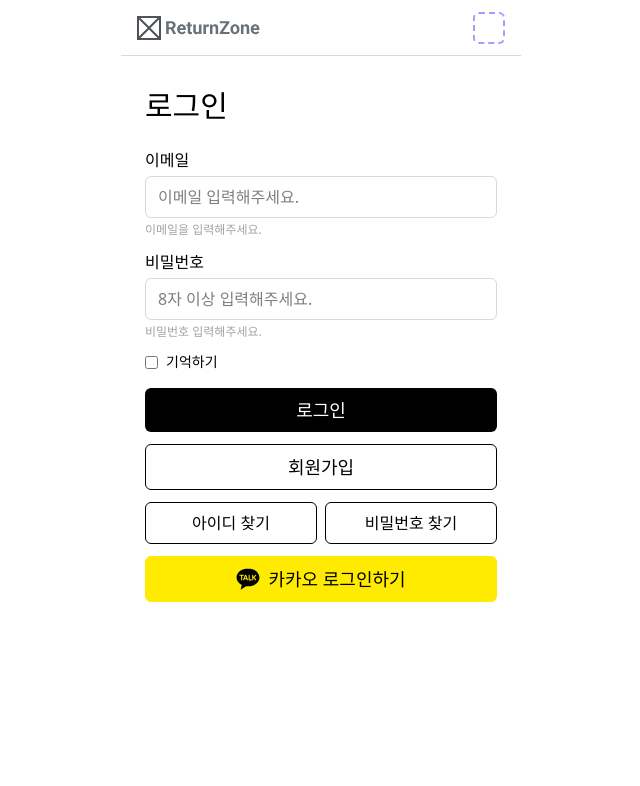
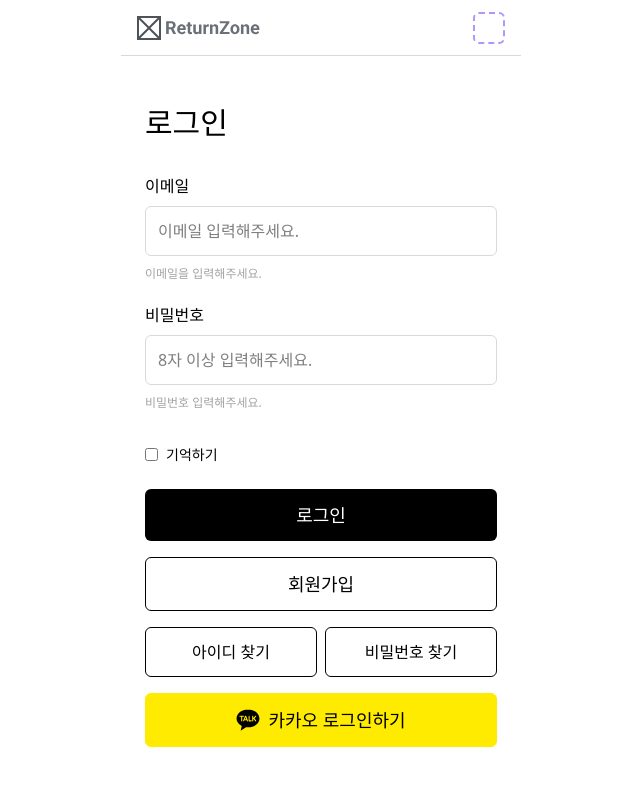
Before and after one commit to 9ITHON/5-ReturnZone-FE, a React (Vite) app: page / in a window 1280 px wide. Shown: the top 786 px of the page, without its empty margins (319-959 px from the left). Built offline with nearby package versions, Linux system fonts and the light colour scheme.

Commit message:
feat : 페이지 UI 수정

```diff
--- a/src/pages/Login.jsx
+++ b/src/pages/Login.jsx
@@ -7,7 +7,6 @@ export default function Login() {
   const [password, setPassword] = useState('');
   const [remember, setRemember] = useState(false);
 
-  // 프론트엔드 모의 로그인
   const handleLogin = (e) => {
     e.preventDefault();
     if (!email || !password) {
@@ -21,12 +20,11 @@ export default function Login() {
     alert(`로그인 성공!\n이메일: ${email}`);
   };
 
-  // 프론트엔드 모의 회원가입
+
   const handleSignup = () => {
     alert('회원가입 페이지로 이동합니다.');
   };
 
-  // 프론트엔드 모의 카카오 로그인
   const handleKakaoLogin = () => {
     alert('카카오 로그인 성공!');
   };
@@ -39,29 +37,29 @@ export default function Login() {
         <div className="w-8 h-8 border-2 border-dashed border-[#B197FC] rounded-md flex items-center justify-center" />
       </div>
       {/* Login Form */}
-      <form className="w-full max-w-[400px] flex-1 px-6 py-8 flex flex-col" onSubmit={handleLogin}>
-        <h1 className="text-3xl font-bold mb-6">로그인</h1>
-        <label className="text-base font-semibold mb-1" htmlFor="email">이메일</label>
+      <form className="w-full max-w-[400px] flex-1 px-6 py-12 flex flex-col" onSubmit={handleLogin}>
+        <h1 className="text-3xl font-bold mb-8 leading-tight">로그인</h1>
+        <label className="text-base font-semibold mb-2 block" htmlFor="email">이메일</label>
         <input
           id="email"
           type="email"
-          className="border border-[#D9D9D9] rounded-md px-3 py-2 mb-1 focus:outline-none focus:ring-2 focus:ring-[#B197FC]"
+          className="border border-[#D9D9D9] rounded-md px-3 py-3 mb-2 focus:outline-none focus:ring-2 focus:ring-[#B197FC] text-base"
           placeholder="이메일 입력해주세요."
           value={email}
           onChange={e => setEmail(e.target.value)}
         />
-        <span className="text-xs text-[#A3A3A3] mb-3">이메일을 입력해주세요.</span>
-        <label className="text-base font-semibold mb-1" htmlFor="password">비밀번호</label>
+        <span className="text-xs text-[#A3A3A3] mb-5 block leading-relaxed">이메일을 입력해주세요.</span>
+        <label className="text-base font-semibold mb-2 block" htmlFor="password">비밀번호</label>
         <input
           id="password"
           type="password"
-          className="border border-[#D9D9D9] rounded-md px-3 py-2 mb-1 focus:outline-none focus:ring-2 focus:ring-[#B197FC]"
+          className="border border-[#D9D9D9] rounded-md px-3 py-3 mb-2 focus:outline-none focus:ring-2 focus:ring-[#B197FC] text-base"
           placeholder="8자 이상 입력해주세요."
           value={password}
           onChange={e => setPassword(e.target.value)}
         />
-        <span className="text-xs text-[#A3A3A3] mb-3">비밀번호 입력해주세요.</span>
-        <div className="flex items-center justify-between mb-4">
+        <span className="text-xs text-[#A3A3A3] mb-8 block leading-relaxed">비밀번호 입력해주세요.</span>
+        <div className="flex items-center justify-between mb-6">
           <label className="flex items-center text-sm">
             <input
               type="checkbox"
@@ -72,28 +70,27 @@ export default function Login() {
             기억하기
           </label>
         </div>
-        <button type="submit" className="w-full bg-black text-white py-2 rounded-md font-semibold text-lg mb-3">로그인</button>
-        <button type="button" onClick={handleSignup} className="w-full border border-black text-black py-2 rounded-md font-semibold text-lg mb-3">회원가입</button>
-        <div className="flex gap-2 mb-3">
-        <button
+        <button type="submit" className="w-full bg-black text-white py-3 rounded-md font-semibold text-lg mb-4">로그인</button>
+        <button type="button" onClick={handleSignup} className="w-full border border-black text-black py-3 rounded-md font-semibold text-lg mb-4">회원가입</button>
+        <div className="flex gap-2 mb-4">
+          <button
             type="button"
             onClick={() => window.location.href = '/search-id'}
-            className="flex-1 border border-black text-black py-2 rounded-md font-semibold text-base bg-white"
+            className="flex-1 border border-black text-black py-3 rounded-md font-semibold text-base bg-white"
           >
             아이디 찾기
           </button>
           <button
             type="button"
             onClick={() => window.location.href = '/search-pw'}
-            className="flex-1 border border-black text-black py-2 rounded-md font-semibold text-base bg-white"
+            className="flex-1 border border-black text-black py-3 rounded-md font-semibold text-base bg-white"
           >
             비밀번호 찾기
           </button>
-
         </div>
         <button
           type="button"
-          className="w-full flex items-center justify-center gap-2 bg-[#FFEB00] text-black py-2 rounded-md font-semibold text-lg border border-[#FFEB00] mb-2"
+          className="w-full flex items-center justify-center gap-2 bg-[#FFEB00] text-black py-3 rounded-md font-semibold text-lg border border-[#FFEB00]"
           onClick={handleKakaoLogin}
         >
           <img src={kakaoIcon} alt="카카오" className="w-6 h-6" />
--- a/src/pages/Search_id.jsx
+++ b/src/pages/Search_id.jsx
@@ -6,7 +6,6 @@ export default function Search_id() {
   const [email, setEmail] = useState('');
   const [isSubmitted, setIsSubmitted] = useState(false);
 
-  // 프론트엔드 모의 아이디 찾기
   const handleSearchId = (e) => {
     e.preventDefault();
     if (!name || !email) {
@@ -41,7 +40,7 @@ export default function Search_id() {
           <form onSubmit={handleSearchId}>
             <p className="text-gray-600 mb-8 text-base leading-relaxed">
               가입하신 이름과 이메일을 입력하시면<br />
-              아이디를 이메일로 보내드립니다.
+              아이디를 이메일로 알려드립니다다.
             </p>
             <label className="text-base font-semibold mb-2 block" htmlFor="name">이름</label>
             <input
--- a/src/pages/Search_pw.jsx
+++ b/src/pages/Search_pw.jsx
@@ -6,7 +6,6 @@ export default function Search_pw() {
   const [email, setEmail] = useState('');
   const [isSubmitted, setIsSubmitted] = useState(false);
 
-  // 프론트엔드 모의 비밀번호 찾기
   const handleSearchPassword = (e) => {
     e.preventDefault();
     if (!username || !email) {
@@ -76,13 +75,6 @@ export default function Search_pw() {
               >
                 비밀번호 찾기
               </button>
-              <button
-                type="button"
-                onClick={() => window.location.href = '/search-id'}
-                className="flex-1 border border-black text-black py-3 rounded-md font-semibold text-lg bg-white"
-              >
-                아이디 찾기
-              </button>
             </div>
 
             <button
```
